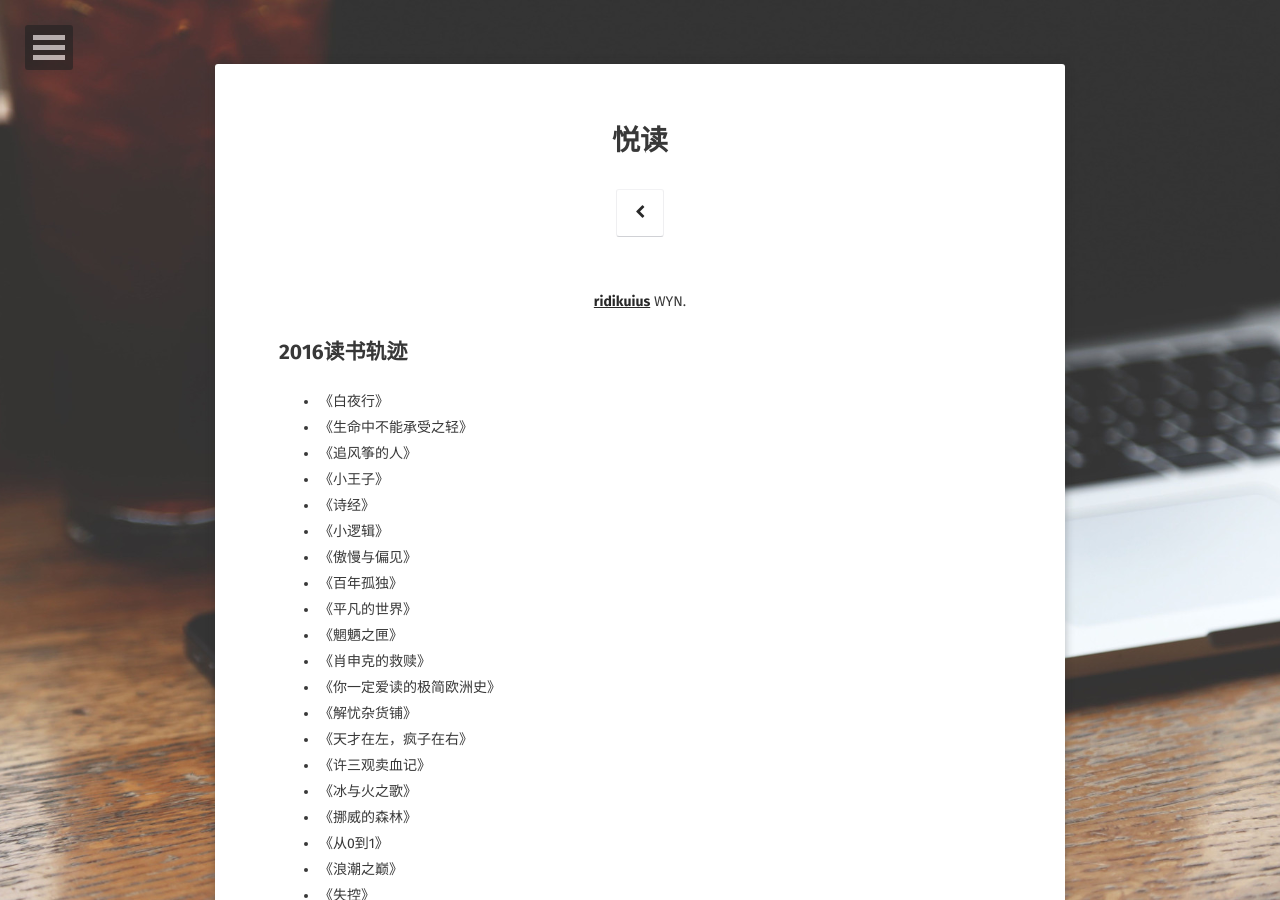
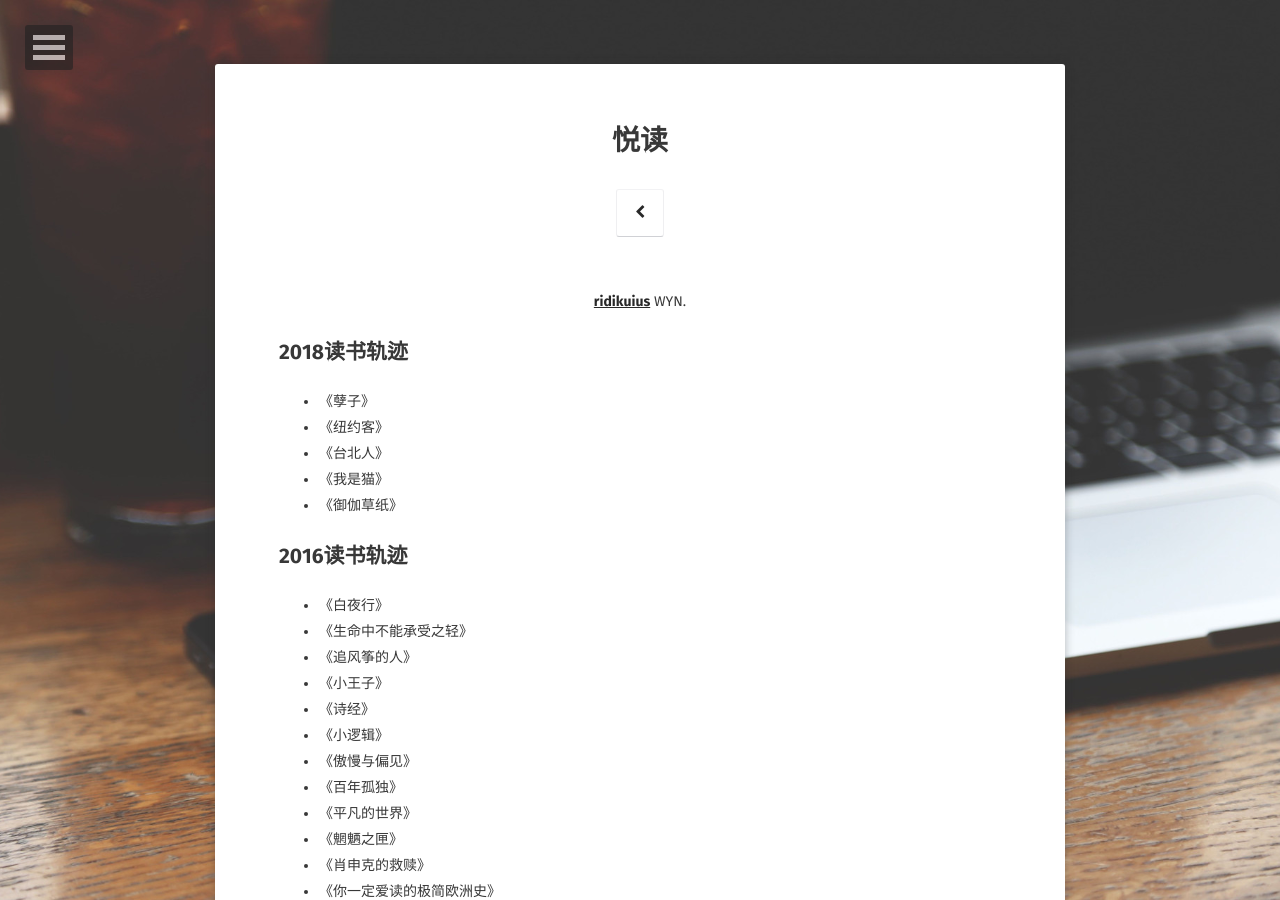
Before and after one commit to ridikuius/ridikuius.github.io, a Jekyll site: the page built from about/index.md, in a window 1280 px wide and 900 px high. Built offline with Jekyll 4.4.1, drawn with Linux system fonts in a browser that asks for light colours; some web fonts are replaced.

Commit message:
Update index.md

```diff
--- a/about/index.md
+++ b/about/index.md
@@ -7,6 +7,13 @@ comments: false
 ---
 
 <center><a href="https://github.com/ridikuius"><b>ridikuius</b></a> WYN.</center>
+## 2018读书轨迹
+* 《孽子》
+* 《纽约客》
+* 《台北人》
+* 《我是猫》
+* 《御伽草纸》
+
 
 ## 2016读书轨迹
 * 《白夜行》
```
